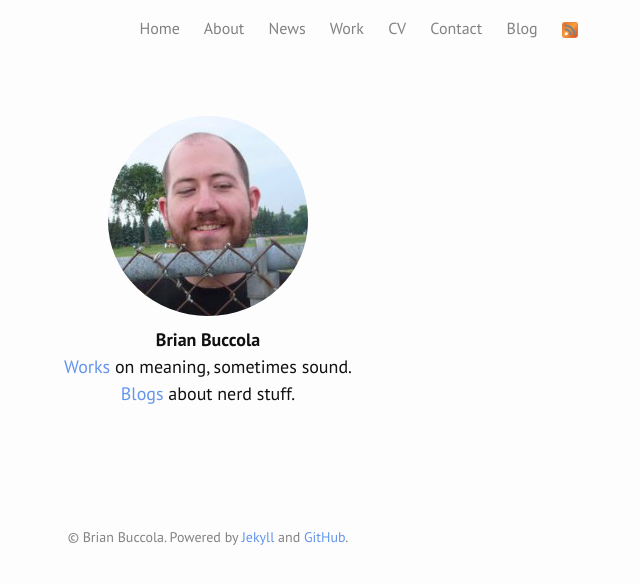
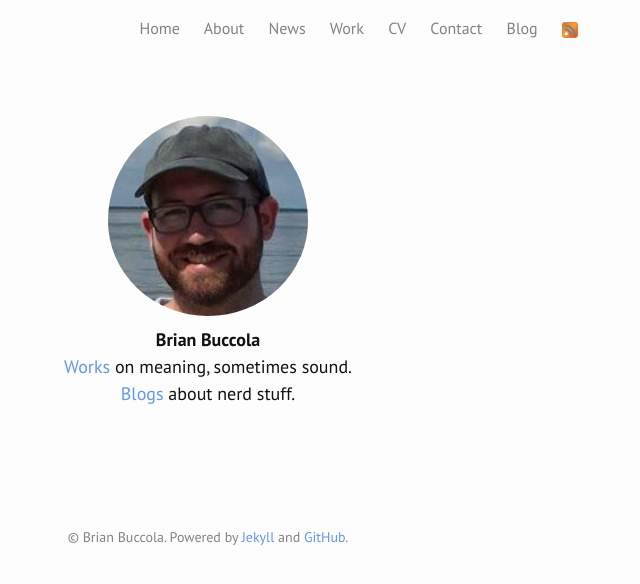
Before and after one commit to brianbuccola/brianbuccola.github.io, a Jekyll site: the page built from index.md, in a window 1280 px wide. Shown: the top 584 px of the page, without its empty margins (432-1072 px from the left). Built offline with Jekyll 4.4.1, drawn with Linux system fonts in a browser that asks for light colours; nearby versions of some CDN libraries; some web fonts are replaced.

Commit message:
changed image from fence to fish

```diff
--- a/index.md
+++ b/index.md
@@ -2,7 +2,7 @@
 layout: page
 ---
 <div class="home">
-<img class="img-circle" title="Brian" alt="Brian" src="/images/brian-fence.jpg"><br>
+<img class="img-circle" title="Brian" alt="Brian" src="/images/brian-fish.jpg"><br>
 <strong>Brian Buccola</strong><br>
 <a href="/work/">Works</a> on meaning, sometimes sound.<br>
 <a href="/blog/">Blogs</a> about nerd stuff.
```
Also changed, not shown: images/brian-fish.jpg (added).
